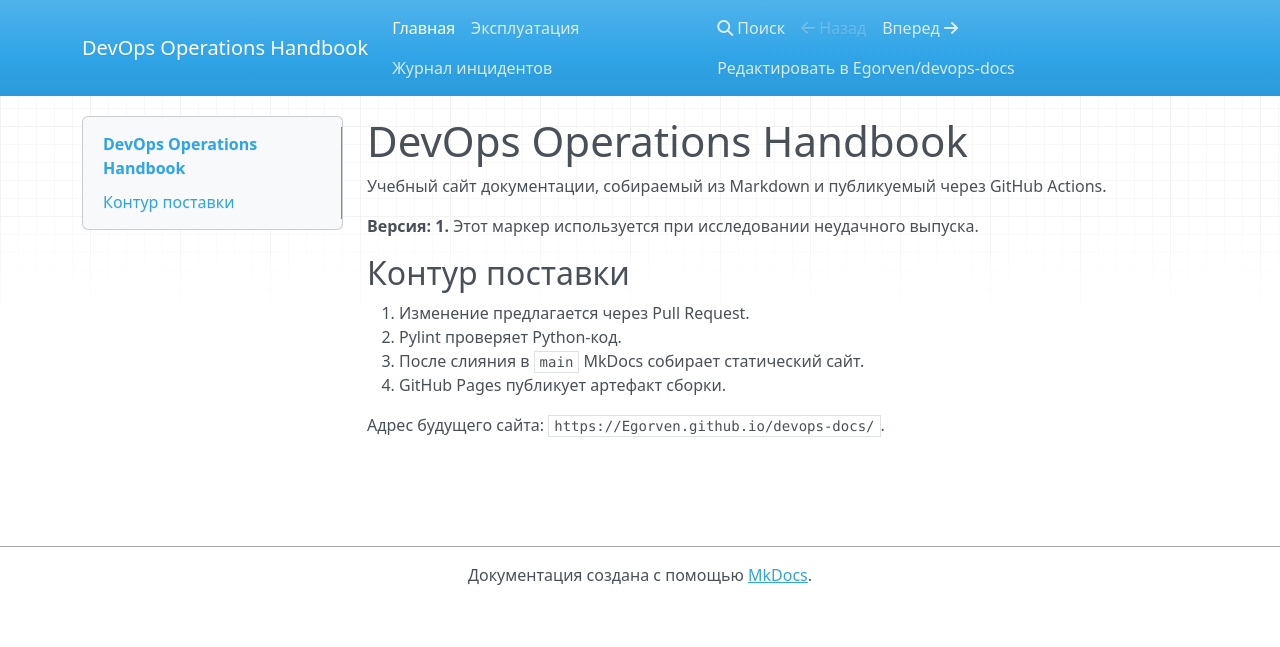
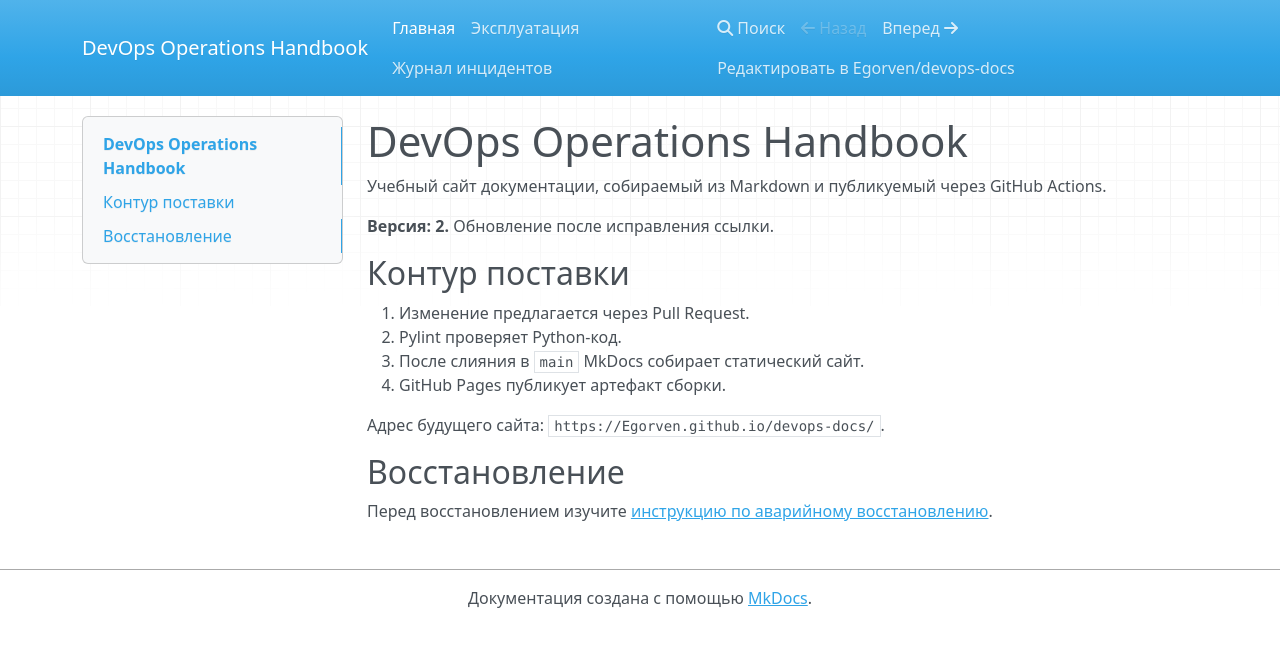
Before and after one commit to Egorven/devops-docs, an MkDocs documentation site: the page built from docs/index.md, in a window 1280 px wide. Shown: the top 647 px of the page. Built offline with MkDocs 1.6.1, drawn with Linux system fonts in a browser that asks for light colours; nearby versions of some CDN libraries.

Commit message:
docs: add recovery runbook link

```diff
--- a/docs/index.md
+++ b/docs/index.md
@@ -2,7 +2,7 @@
 
 Учебный сайт документации, собираемый из Markdown и публикуемый через GitHub Actions.
 
-**Версия: 1.** Этот маркер используется при исследовании неудачного выпуска.
+**Версия: 2.** Обновление после исправления ссылки.
 
 ## Контур поставки
 
@@ -12,3 +12,7 @@
 4. GitHub Pages публикует артефакт сборки.
 
 Адрес будущего сайта: `https://Egorven.github.io/devops-docs/`.
+
+## Восстановление
+
+Перед восстановлением изучите [инструкцию по аварийному восстановлению](recovery.md).
```
